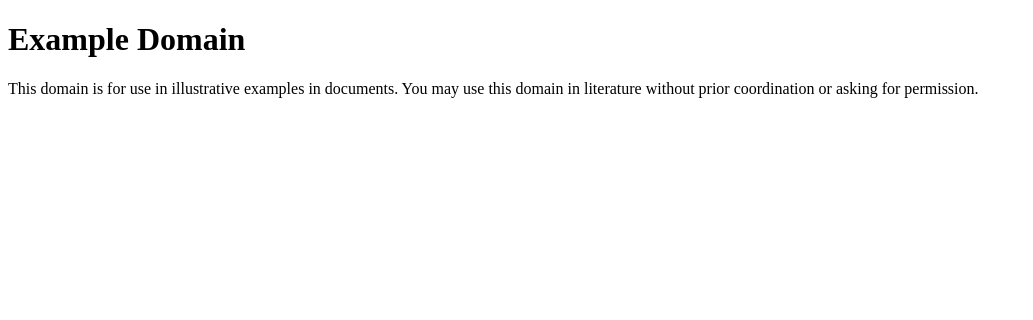
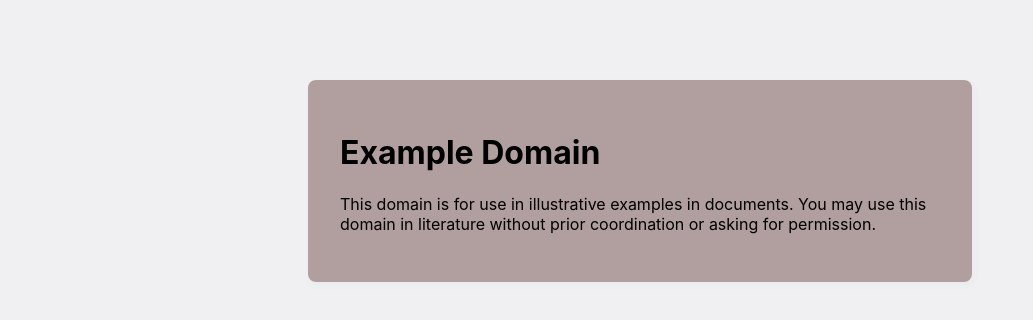
Before and after one commit to Beyonder123/Learning-Javasript, a plain HTML site: page html/index.html in a window 1280 px wide. Shown: the whole page, without its empty margins (0-1033 px from the left). Drawn offline with Linux system fonts and the light colour scheme.

Commit message:
Update index.html

```diff
--- a/html/index.html
+++ b/html/index.html
@@ -5,7 +5,7 @@
     <meta name="viewport" content="width=device-width, initial-scale=1.0">
     <title>Example Domain</title>
 
-    <style type="stext/css">
+    <style type="text/css">
         body {
             background-color: #f0f0f2;
             margin: 0;
@@ -17,7 +17,7 @@
             width: 600px;
             margin: 5em auto;
             padding: 2em;
-            background-color: #fdfdff;
+            background-color: #b19e9e;
             border-radius: 0.5em;
             box-shadow: 2px 3px 7px 2px rgba(0,0,0,0.02);
         }
```
